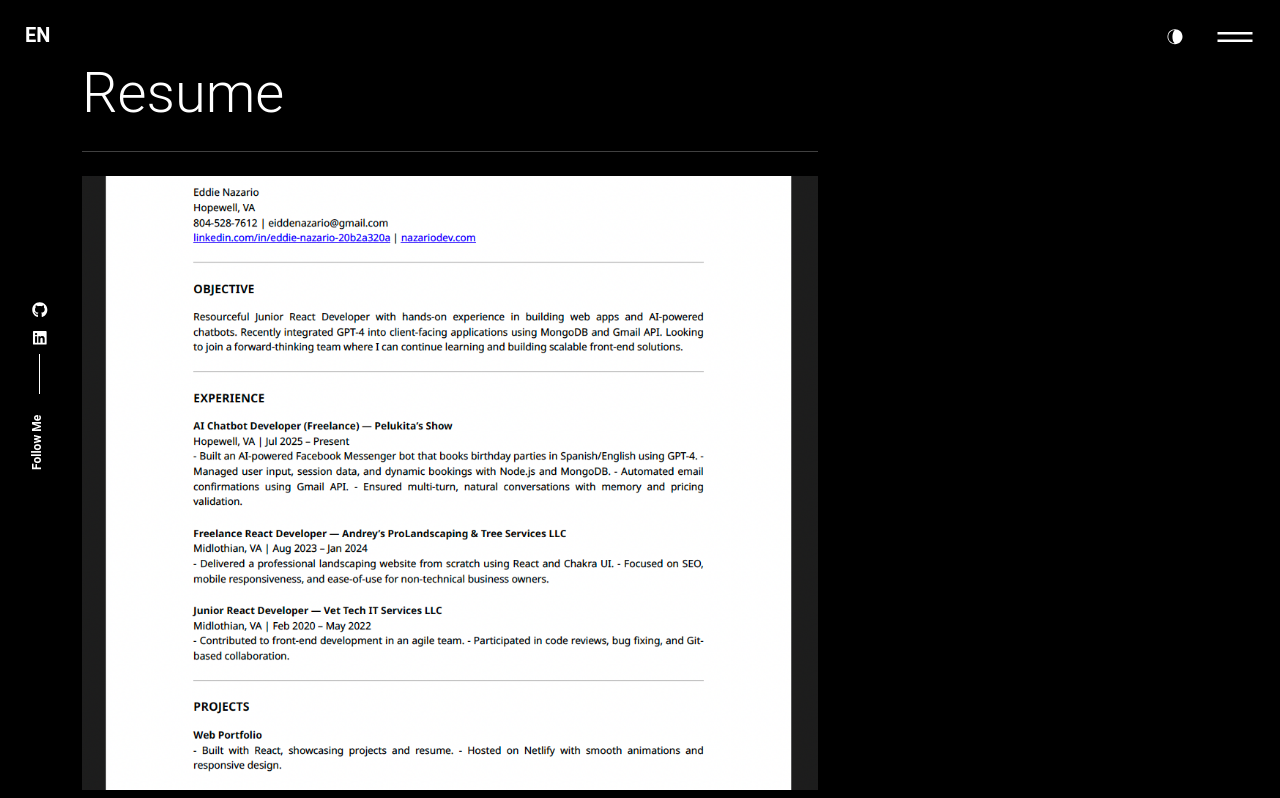
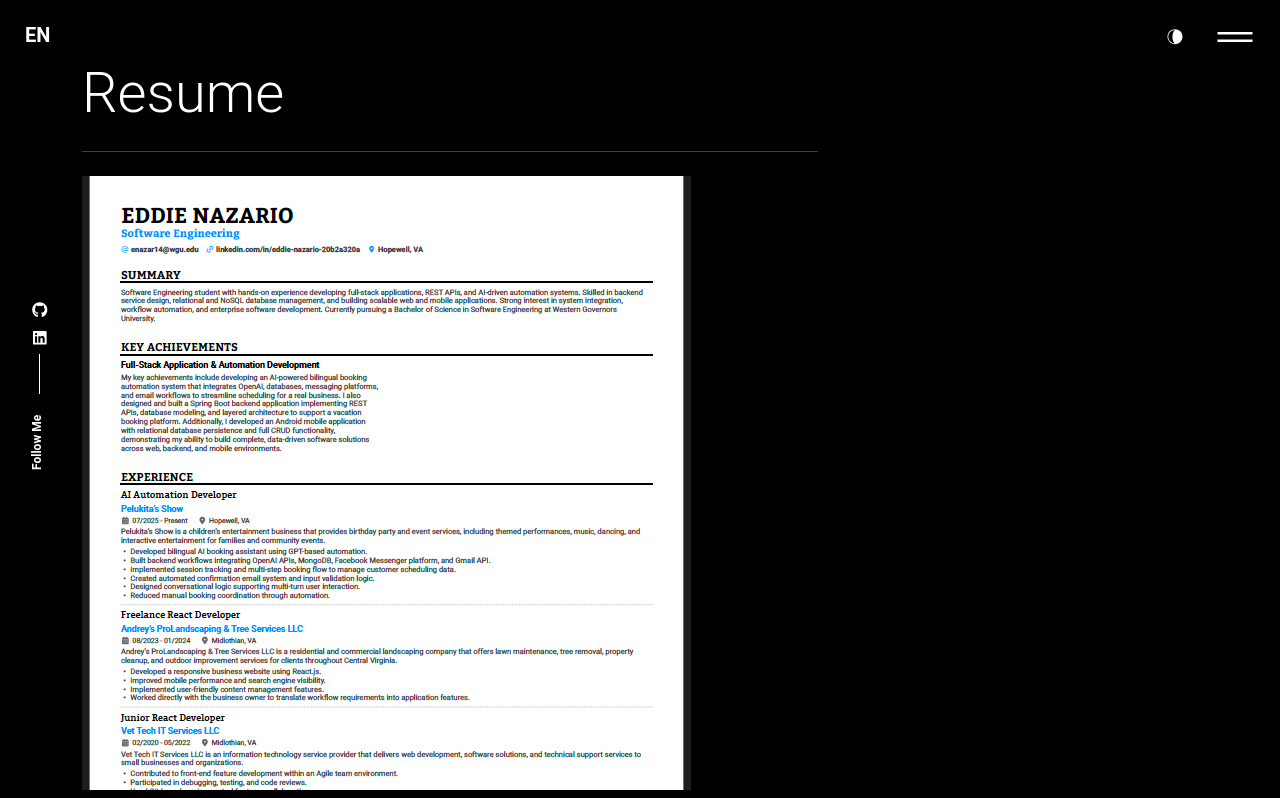
Before and after one commit to eidde606/portfolio-webpage, a React (Create React App) app: page /resume in a window 1280 px wide. Shown: the top 798 px of the page. Built offline with nearby package versions, Linux system fonts and the light colour scheme.

Commit message:
Updated resume

```diff
--- a/src/pages/resume/resume.js
+++ b/src/pages/resume/resume.js
@@ -3,7 +3,7 @@ import { FontAwesomeIcon } from "@fortawesome/react-fontawesome";
 import { Col, Container, Row } from "react-bootstrap";
 import { HelmetProvider } from "react-helmet-async";
 import resumePDF from "../../assets/documents/SoftwareEngineer1.pdf";
-import updateResume from "../../assets/images/updateResume.png";
+import SEresume from "../../assets/images/SEresume.png";
 
 import "./style.css";
 
@@ -15,7 +15,7 @@ function Resume() {
           <Col lg="8">
             <h1 className="display-4 mb-4">Resume</h1>
             <hr className="t_border my-4 ml-0 text-left" />
-            <img src={updateResume} alt="resume" className="img-fluid" />
+            <img src={SEresume} alt="resume" className="img-fluid" />
             <hr className="t_border my-2 ml-0 text-left" />
             <a href={resumePDF} download className="resume-download-link">
               <h6 className="display-12 mb-4" style={{ marginRight: "10px" }}>
```
Also changed, not shown: src/assets/images/SEresume.png (added).
